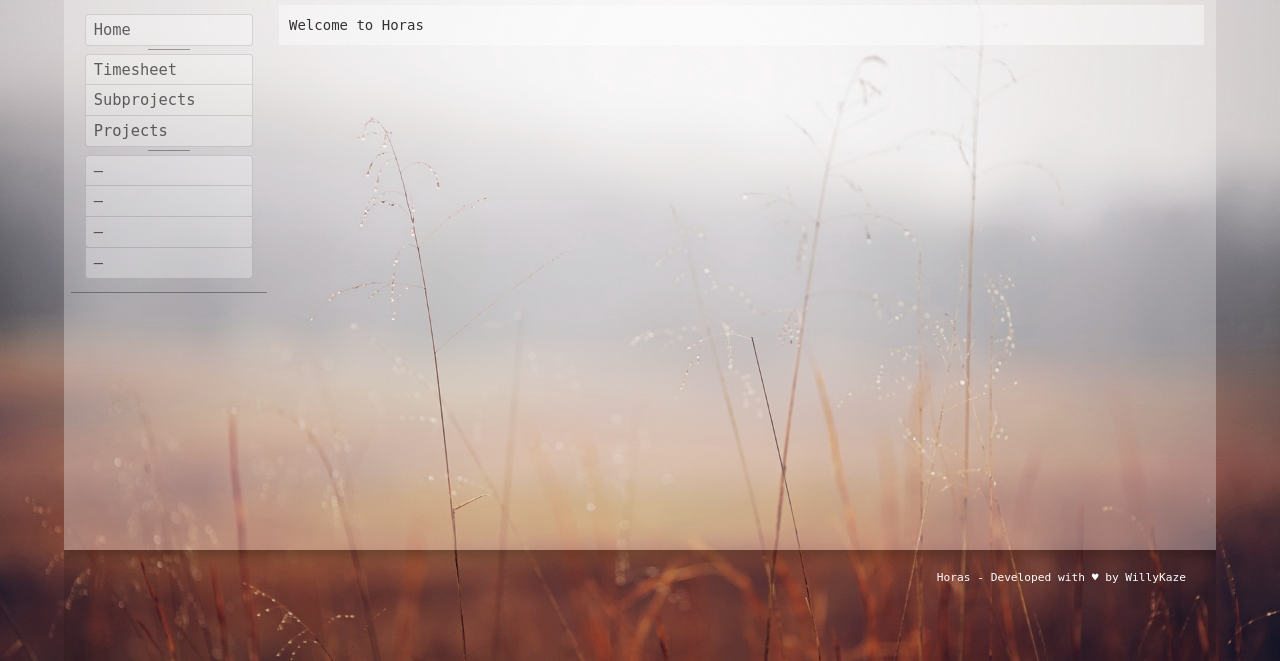
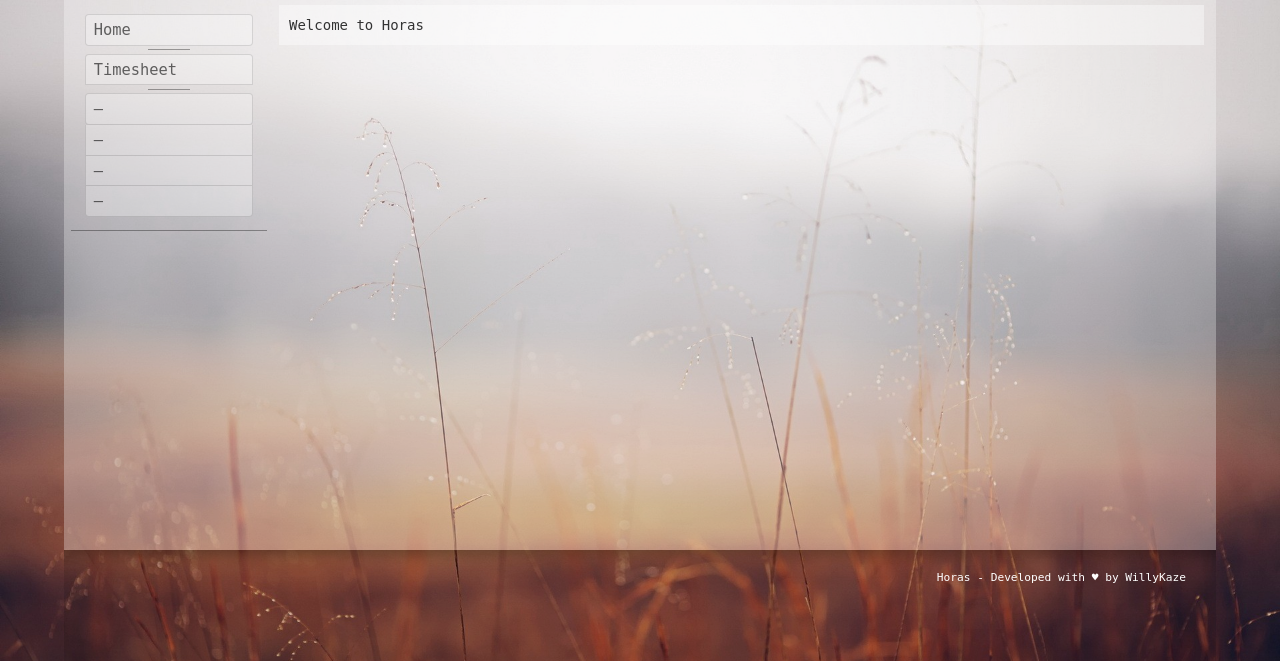
Before and after one commit to exmachina-dev/horas, a Django app: page / in a window 1280 px wide. Shown: the part 101-762 px from the top of the page. Run offline with Django 3.2, Linux system fonts and the light colour scheme; parts of the project's set-up code (start-up, migrations or seed data) failed here and were passed over; some libraries are stand-ins or nearby versions.

Commit message:
View/new permission in templates

```diff
--- a/timesheets/templates/struct/base.html
+++ b/timesheets/templates/struct/base.html
@@ -23,10 +23,10 @@
             <ul id="menu">
                 <li><a href="{% url 'home' %}">Home</a></li>
                 <li class="separator"></li>
+                {% with perms.timesheets as pt %}
                 <li><a href="{% url 'timesheets:home' %}">Timesheet</a></li>
-                <li><a href="{% url 'timesheets:subproject_list' %}">Subprojects</a></li>
-                <li><a href="{% url 'timesheets:project_list' %}">Projects</a></li>
-                {% with perms.timesheets as pt %}
+                {% if pt.view_subproject_list %}<li><a href="{% url 'timesheets:subproject_list' %}">Subprojects</a></li>{% endif %}
+                {% if pt.view_project_list %}<li><a href="{% url 'timesheets:project_list' %}">Projects</a></li>{% endif %}
                 {% if pt.add_timerecord or pt.add_subproject or pt.add_project %}<li class="separator"></li>{% endif %}
                 {% if pt.add_timerecord %}<li><a href="{% url 'timesheets:timerecord_new' %}">Add timerecord</a></li>{% endif %}
                 {% if pt.add_subproject %}<li><a href="{% url 'timesheets:subproject_new' %}">New subproject</a></li>{% endif %}
--- a/timesheets/templates/timesheets/project_list.html
+++ b/timesheets/templates/timesheets/project_list.html
@@ -3,6 +3,11 @@
 {% block title %}Project list{% endblock %}
 
 {% block content %}
+{% if perms.timesheets.add_subproject %}
+<p>
+    <a class="ico_add" href="{% url 'timesheets:project_new' %}">new project</a>
+</p>
+{% endif %}
 <table>
     <tr>
         <th colspan="2">Project</th>
```
Also changed, not shown: timesheets/templates/timesheets/subproject_list.html (+6 -1 lines).
